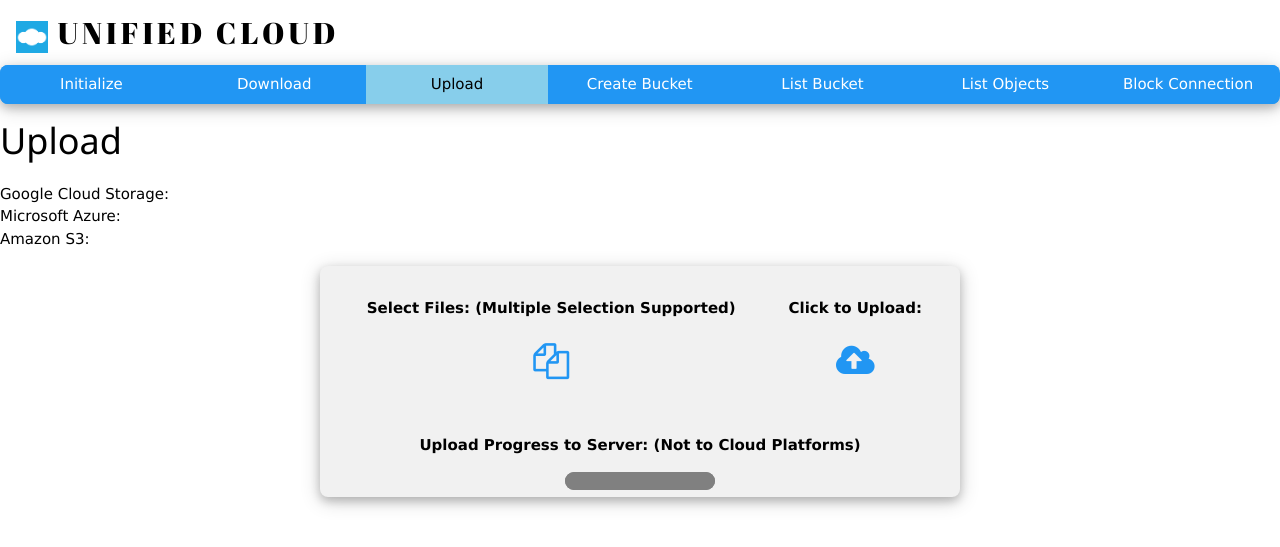
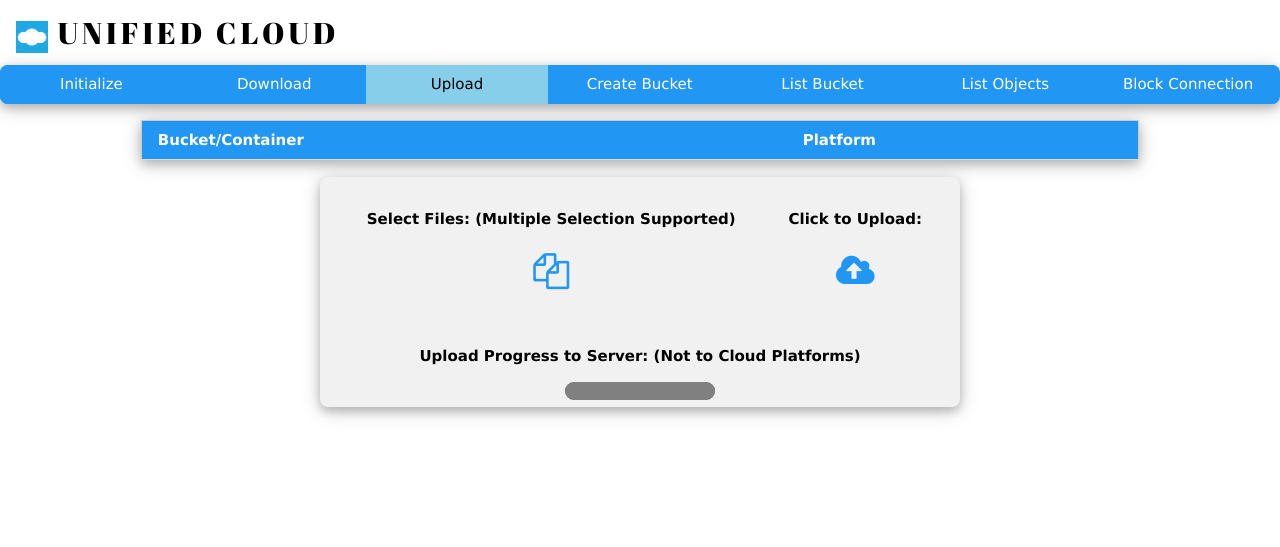
Before and after one commit to danielwwong/Unified-Cloud-API, a Flask app: template templates/upload_ajax.html in a window 1280 px wide. Shown: the top 547 px of the page. Run offline with Flask 2, Linux system fonts and the light colour scheme; the template is opened without the code that fills it, so the values that code supplies are empty.

Commit message:
Finish Beautify Upload Page

```diff
--- a/custom_api.py
+++ b/custom_api.py
@@ -104,7 +104,7 @@ def list_bucket(page, google_platform_check, azure_platform_check, aws_platform_
             if page == 'upload_page':
                 google_info = ''
                 for bucket in google_bucket_list:
-                    google_info = google_info + '<input type="radio" name="google_upload_bucket" id="g_' + str(bucket.name) + '" value="' + str(bucket.name) + '"><label for="g_' + str(bucket.name) + '">' + str(bucket.name) + '</label><br>'
+                    google_info = google_info + '<tr class="w3-hover-light-blue w3-ripple" onclick="check_radio(document.getElementById(\'g_' + str(bucket.name) + '\'));">\n<td><input class="w3-radio" type="radio" name="google_upload_bucket" id="g_' + str(bucket.name) + '" value="' + str(bucket.name) + '" onclick="check_radio(this);"><label for="g_' + str(bucket.name) + '">' + str(bucket.name) + '</label></td>\n<td><i class="fa fa-google fa-fw" style="font-size:24px;color:#2196f3"></i></td>\n</tr>'
             elif page == 'download_page':
                 google_info = []
                 for bucket in google_bucket_list:
@@ -124,7 +124,7 @@ def list_bucket(page, google_platform_check, azure_platform_check, aws_platform_
             if page == 'upload_page':
                 azure_info = ''
                 for container in container_list:
-                    azure_info = azure_info + '<input type="radio" name="azure_upload_container" id="m_' + str(container.name) + '" value="' + str(container.name) + '"><label for="m_' + str(container.name) + '">' + str(container.name) + '</label><br>'
+                    azure_info = azure_info + '<tr class="w3-hover-light-blue w3-ripple" onclick="check_radio(document.getElementById(\'m_' + str(container.name) + '\'));">\n<td><input class="w3-radio" type="radio" name="azure_upload_container" id="m_' + str(container.name) + '" value="' + str(container.name) + '" onclick="check_radio(this);"><label for="m_' + str(container.name) + '">' + str(container.name) + '</label></td>\n<td><i class="fa fa-windows fa-fw" style="font-size:24px;color:#2196f3"></td>\n</tr>'
             elif page == 'download_page':
                 azure_info = []
                 for container in container_list:
@@ -145,7 +145,7 @@ def list_bucket(page, google_platform_check, azure_platform_check, aws_platform_
             if page == 'upload_page':
                 aws_info = ''
                 for item in buckets:
-                    aws_info = aws_info + '<input type="radio" name="aws_upload_bucket" id="a_' + str(item) + '" value="' + str(item) + '"><label for="a_' + str(item) + '">' + str(item) + '</label><br>'
+                    aws_info = aws_info + '<tr class="w3-hover-light-blue w3-ripple" onclick="check_radio(document.getElementById(\'a_' + str(item) + '\'));">\n<td><input class="w3-radio" type="radio" name="aws_upload_bucket" id="a_' + str(item) + '" value="' + str(item) + '" onclick="check_radio(this);"><label for="a_' + str(item) + '">' + str(item) + '</label></td>\n<td><i class="fa fa-amazon fa-fw" style="font-size:24px;color:#2196f3"></td>\n</tr>'
             elif page == 'download_page':
                 aws_info = []
                 for item in buckets:
--- a/main.py
+++ b/main.py
@@ -5,7 +5,7 @@ import time
 import os
 
 app = Flask(__name__)
-backup_file_folder = '/Users/wangzetian/'
+backup_file_folder = '/Users/danielwong/'
 basedir = os.path.abspath(os.path.dirname(__file__))
 backup_google_key_folder = basedir
 temp_file_folder = 'static/temp/'
@@ -256,7 +256,7 @@ def download_ajax():
             google_object_list, arg_2, arg_3 = custom_api.list_object(page, google_bucket_name[x], arg, arg, google_platform_check, arg, arg)
             if not isinstance(google_object_list, str):
                 for y in range(len(google_object_list)):
-                    google_info = google_info + '<tr class="w3-hover-light-blue w3-ripple" onclick="check_checkbox(document.getElementById(\'' + google_object_list[y] + '\'));">\n<td><input class="w3-check" type="checkbox" name="Google" id="' + google_object_list[y] + '" value="' + google_bucket_name[x] + '" onclick="check_checkbox(this);"></td>\n<td>' + google_object_list[y] + '</td>\n<td>' + google_bucket_name[x] + '</td>\n<td>Google</td>\n<td name="statusTag" id="' + google_bucket_name[x] + '_' + google_object_list[y] + '_Google"></td>\n</tr>'# name is platform, value is source bucket, id is object name
+                    google_info = google_info + '<tr class="w3-hover-light-blue w3-ripple" onclick="check_checkbox(document.getElementById(\'' + google_object_list[y] + '\'));">\n<td><input class="w3-check" type="checkbox" name="Google" id="' + google_object_list[y] + '" value="' + google_bucket_name[x] + '" onclick="check_checkbox(this);"></td>\n<td>' + google_object_list[y] + '</td>\n<td>' + google_bucket_name[x] + '</td>\n<td><i class="fa fa-google fa-fw" style="font-size:24px;color:#2196f3"></i></td>\n<td name="statusTag" id="' + google_bucket_name[x] + '_' + google_object_list[y] + '_Google"></td>\n</tr>'# name is platform, value is source bucket, id is object name
     # Azure
     azure_info = ''
     if not isinstance(azure_container_name, str):
@@ -264,7 +264,7 @@ def download_ajax():
             arg_2, azure_object_list, arg_3 = custom_api.list_object(page, arg, azure_container_name[x], arg, arg, azure_platform_check, arg)
             if not isinstance(azure_object_list, str):
                 for y in range(len(azure_object_list)):
-                    azure_info = azure_info + '<tr class="w3-hover-light-blue w3-ripple" onclick="check_checkbox(document.getElementById(\'' + azure_object_list[y] + '\'));">\n<td><input class="w3-check" type="checkbox" name="Azure" id="' + azure_object_list[y] + '" value="' + azure_container_name[x] + '" onclick="check_checkbox(this);"></td>\n<td>' + azure_object_list[y] + '</td>\n<td>' + azure_container_name[x] + '</td>\n<td>Azure</td>\n<td name="statusTag" id="' + azure_container_name[x] + '_' + azure_object_list[y] + '_Azure"></td>\n</tr>'# name is platform, value is source bucket, id is object name
+                    azure_info = azure_info + '<tr class="w3-hover-light-blue w3-ripple" onclick="check_checkbox(document.getElementById(\'' + azure_object_list[y] + '\'));">\n<td><input class="w3-check" type="checkbox" name="Azure" id="' + azure_object_list[y] + '" value="' + azure_container_name[x] + '" onclick="check_checkbox(this);"></td>\n<td>' + azure_object_list[y] + '</td>\n<td>' + azure_container_name[x] + '</td>\n<td><i class="fa fa-windows fa-fw" style="font-size:24px;color:#2196f3"</td>\n<td name="statusTag" id="' + azure_container_name[x] + '_' + azure_object_list[y] + '_Azure"></td>\n</tr>'# name is platform, value is source bucket, id is object name
     # AWS
     aws_info = ''
     if not isinstance(aws_bucket_name, str):
@@ -272,7 +272,7 @@ def download_ajax():
             arg_2, arg_3, aws_objcet_list = custom_api.list_object(page, arg, arg, aws_bucket_name[x], arg, arg, aws_platform_check)
             if not isinstance(aws_objcet_list, str):
                 for y in range(len(aws_objcet_list)):
-                    aws_info = aws_info + '<tr class="w3-hover-light-blue w3-ripple" onclick="check_checkbox(document.getElementById(\'' + aws_objcet_list[y] + '\'));">\n<td><input class="w3-check" type="checkbox" name="AWS" id="' + aws_objcet_list[y] + '" value="' + aws_bucket_name[x] + '" onclick="check_checkbox(this);"></td>\n<td>' + aws_objcet_list[y] + '</td>\n<td>' + aws_bucket_name[x] + '</td>\n<td>AWS</td>\n<td name="statusTag" id="' + aws_bucket_name[x] + '_' + aws_objcet_list[y] + '_AWS"></td>\n</tr>'# name is platform, value is source bucket, id is object name
+                    aws_info = aws_info + '<tr class="w3-hover-light-blue w3-ripple" onclick="check_checkbox(document.getElementById(\'' + aws_objcet_list[y] + '\'));">\n<td><input class="w3-check" type="checkbox" name="AWS" id="' + aws_objcet_list[y] + '" value="' + aws_bucket_name[x] + '" onclick="check_checkbox(this);"></td>\n<td>' + aws_objcet_list[y] + '</td>\n<td>' + aws_bucket_name[x] + '</td>\n<td><i class="fa fa-amazon fa-fw" style="font-size:24px;color:#2196f3"></td>\n<td name="statusTag" id="' + aws_bucket_name[x] + '_' + aws_objcet_list[y] + '_AWS"></td>\n</tr>'# name is platform, value is source bucket, id is object name
     if len(google_info) == 0 and len(azure_info) == 0 and len(aws_info) == 0:
         google_info = 0
     return render_template('download_ajax.html', google = google_info, azure = azure_info, aws = aws_info)
--- a/templates/upload_ajax.html
+++ b/templates/upload_ajax.html
@@ -68,31 +68,39 @@
 					document.getElementById("file_path_display").innerHTML = "<i class='fa fa-files-o fa-fw' style='font-size:36px;color:#2196f3'></i><br>" + choose_file_button.files.length + " files";
 				}
 			}
+			function check_radio(radio) {
+				radio.checked = true;
+			}
 		</script>
 {% endblock %}
 {% block upload_button %}w3-light-blue{% endblock %}
 {% block body %}
-		<h1>Upload</h1>
+	<div class="w3-container">
+		<table class="w3-table-all w3-card-4 w3-section w3-mycenter">
+			<thead>
+				<tr class="w3-blue">
+					<th>Bucket/Container</th>
+					<th>Platform</th>
+				</tr>
+			</thead>
+			<tbody>
 				{% if google.startswith('N') or azure.startswith('N') or aws.startswith('N') %}
-		<p>
-		You should have at least 1 bucket/container in each platform.<br>
-		<a class="w3-button w3-blue w3-round-large w3-hover-light-blue w3-ripple" href="/create_bucket/">Create Buckets/Containers</a>
-		</p>
+				<td>You should have at least 1 bucket/container in each platform.</td>
+				<td><a class="w3-button w3-blue w3-round-large w3-hover-light-blue w3-ripple" href="/create_bucket/">Create Buckets/Containers</a></td>
 				{% else %}
-		<p>
-		Google Cloud Storage:<br>
 					{{ google|safe }}
-		Microsoft Azure:<br>
 					{{ azure|safe }}
-		Amazon S3:<br>
 					{{ aws|safe }}
 				<script type="text/javascript">
 		 			document.getElementsByName("google_upload_bucket")[0].checked = true;
 		 			document.getElementsByName("azure_upload_container")[0].checked = true;
 			 		document.getElementsByName("aws_upload_bucket")[0].checked = true;
 				</script>
-		</p>
-		<div class="w3-container w3-center w3-mycenter-small w3-light-gray w3-round-large w3-card-4 w3-section">
+				{% endif %}
+			</tbody>
+		</table>
+	</div>
+	<div class="w3-container w3-center w3-mycenter-small w3-light-gray w3-round-large w3-card-4 w3-margin-bottom">
 		<div class="w3-my-col-container">
 			<div class="w3-my-col">
 				<p>
@@ -118,5 +126,4 @@
 		<span id="percentage"></span>
 	</div>
 	<div id="information"></div>
-		{% endif %}
 {% endblock %}
```
Lines whose indentation alone changed are shown as unchanged.
